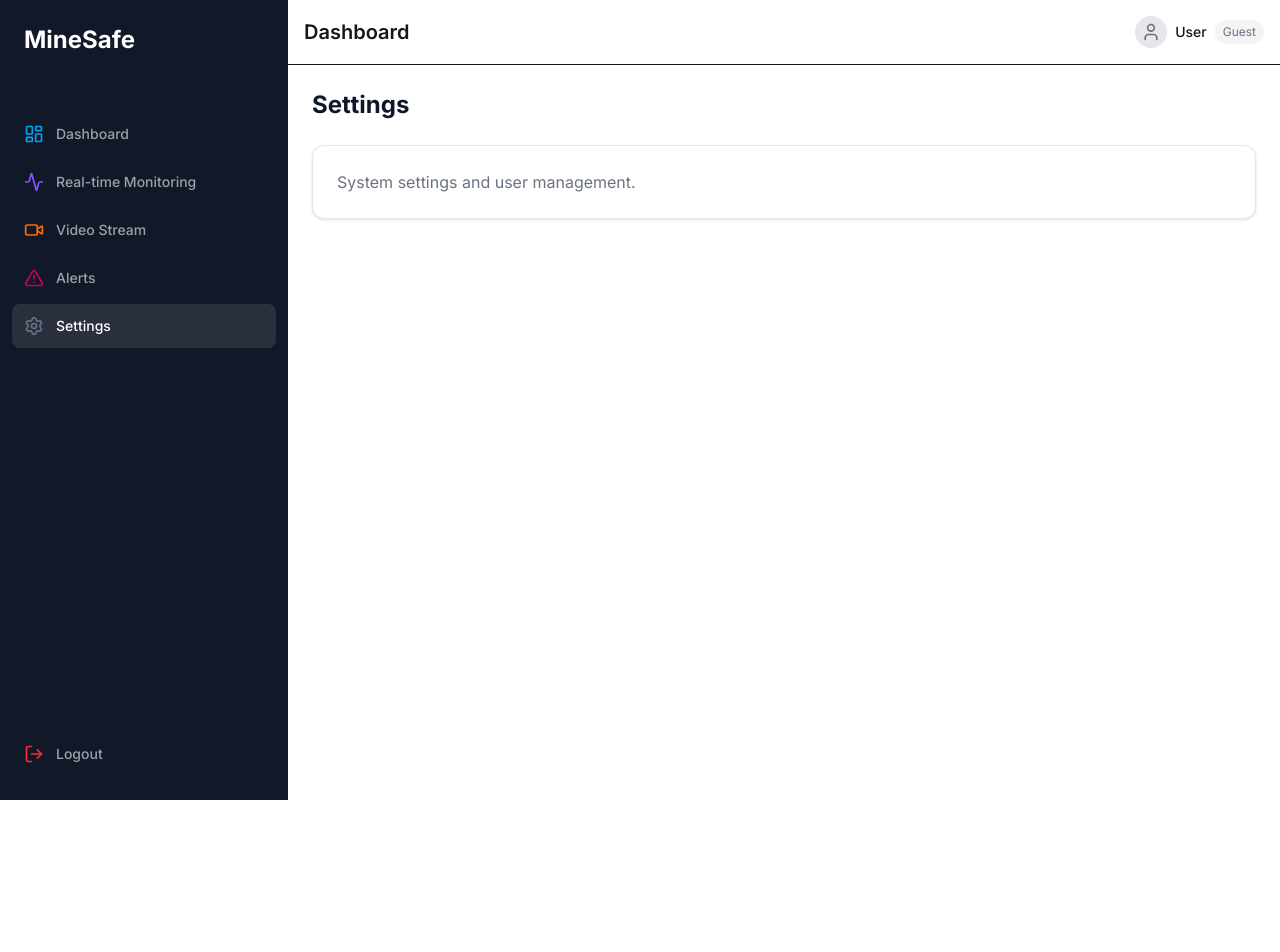
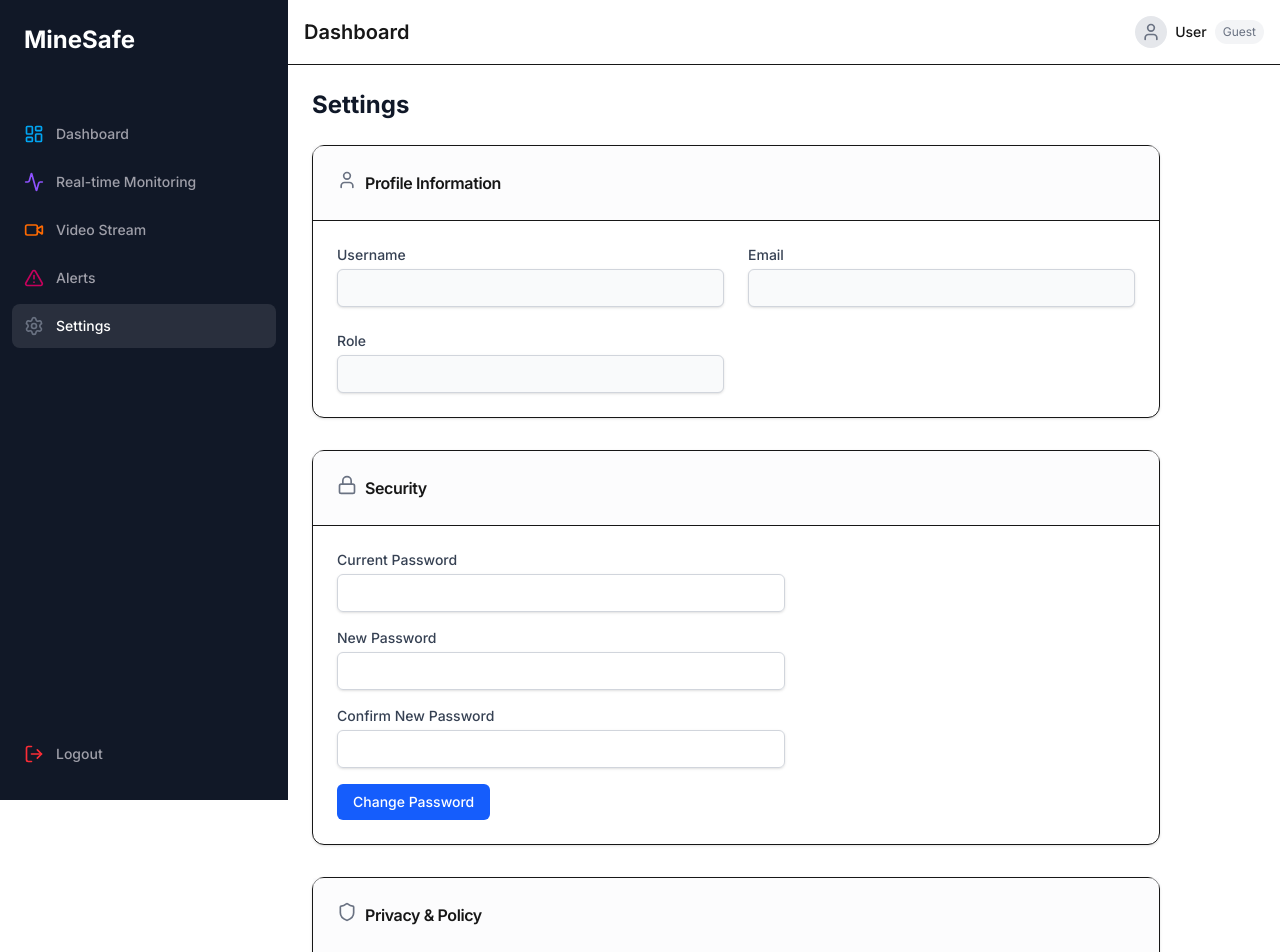
Before and after one commit to NatiYoni/Mining-Hazard-Detection-and-Safety-Monitoring-System, a Next.js app in the folder frontend/: page /dashboard/settings in a window 1280 px wide. Shown: the top 952 px of the page. Before the commit the page ends 800 px from the top, so only its background shows below. Built offline with nearby package versions, Linux system fonts and the light colour scheme; no server answers.

Commit message:
Refactor Settings Dashboard to use SettingsSection and PageHeader

```diff
--- a/frontend/src/app/dashboard/settings/page.tsx
+++ b/frontend/src/app/dashboard/settings/page.tsx
@@ -1,14 +1,88 @@
 'use client';
 
 import React from 'react';
+import { useAuth } from '@/context/AuthContext';
+import { User, Lock, Shield } from 'lucide-react';
+import { PageHeader } from '@/components/layout/PageHeader';
+import { SettingsSection } from '@/components/dashboard/SettingsSection';
 
 export default function SettingsPage() {
+  const { user } = useAuth();
+
   return (
-    <div className="p-6 space-y-6">
-      <h1 className="text-2xl font-bold text-gray-900">Settings</h1>
-      <div className="bg-white rounded-xl shadow-sm border border-gray-200 p-6">
-        <p className="text-gray-500">System settings and user management.</p>
-      </div>
+    <div className="p-6 max-w-4xl space-y-8">
+      <PageHeader title="Settings" />
+
+      {/* Profile Section */}
+      <SettingsSection title="Profile Information" icon={User}>
+        <div className="space-y-4">
+          <div className="grid grid-cols-1 md:grid-cols-2 gap-6">
+            <div>
+              <label className="block text-sm font-medium text-gray-700">Username</label>
+              <input
+                type="text"
+                disabled
+                value={user?.username || ''}
+                className="mt-1 block w-full rounded-md border-gray-300 bg-gray-50 shadow-sm focus:border-blue-500 focus:ring-blue-500 sm:text-sm p-2 border"
+              />
+            </div>
+            <div>
+              <label className="block text-sm font-medium text-gray-700">Email</label>
+              <input
+                type="email"
+                disabled
+                value={user?.email || ''}
+                className="mt-1 block w-full rounded-md border-gray-300 bg-gray-50 shadow-sm focus:border-blue-500 focus:ring-blue-500 sm:text-sm p-2 border"
+              />
+            </div>
+            <div>
+              <label className="block text-sm font-medium text-gray-700">Role</label>
+              <input
+                type="text"
+                disabled
+                value={user?.role || ''}
+                className="mt-1 block w-full rounded-md border-gray-300 bg-gray-50 shadow-sm focus:border-blue-500 focus:ring-blue-500 sm:text-sm p-2 border"
+              />
+            </div>
+          </div>
+        </div>
+      </SettingsSection>
+
+      {/* Security Section */}
+      <SettingsSection title="Security" icon={Lock}>
+        <form className="space-y-4 max-w-md">
+          <div>
+            <label className="block text-sm font-medium text-gray-700">Current Password</label>
+            <input type="password" className="mt-1 block w-full rounded-md border-gray-300 shadow-sm focus:border-blue-500 focus:ring-blue-500 sm:text-sm p-2 border" />
+          </div>
+          <div>
+            <label className="block text-sm font-medium text-gray-700">New Password</label>
+            <input type="password" className="mt-1 block w-full rounded-md border-gray-300 shadow-sm focus:border-blue-500 focus:ring-blue-500 sm:text-sm p-2 border" />
+          </div>
+          <div>
+            <label className="block text-sm font-medium text-gray-700">Confirm New Password</label>
+            <input type="password" className="mt-1 block w-full rounded-md border-gray-300 shadow-sm focus:border-blue-500 focus:ring-blue-500 sm:text-sm p-2 border" />
+          </div>
+          <button type="button" className="bg-blue-600 text-white px-4 py-2 rounded-md text-sm font-medium hover:bg-blue-700">
+            Change Password
+          </button>
+        </form>
+      </SettingsSection>
+
+      {/* Privacy & Policy */}
+      <SettingsSection title="Privacy & Policy" icon={Shield}>
+        <div className="text-sm text-gray-600 space-y-4">
+          <p>
+            <strong>Data Collection:</strong> We collect real-time sensor data (temperature, gas levels, vibration) and video feeds solely for the purpose of safety monitoring and hazard detection.
+          </p>
+          <p>
+            <strong>Data Retention:</strong> Alert history is retained for 1 year for compliance and safety auditing. Video feeds are not stored permanently unless flagged as a critical incident.
+          </p>
+          <p>
+            <strong>User Rights:</strong> You have the right to request access to your personal data and activity logs. Contact the system administrator for any privacy concerns.
+          </p>
+        </div>
+      </SettingsSection>
     </div>
   );
 }
```
